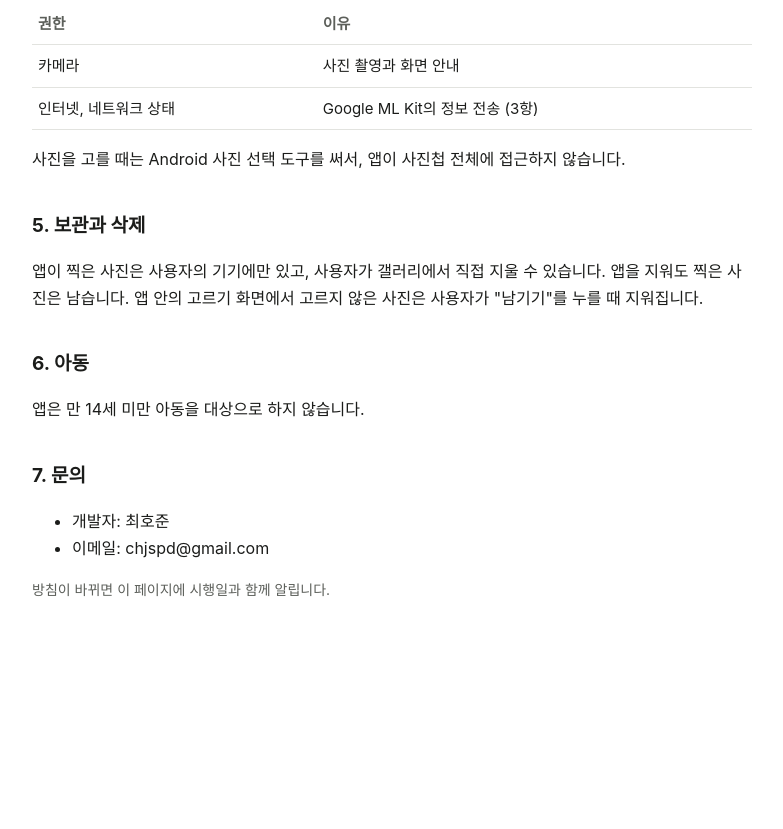
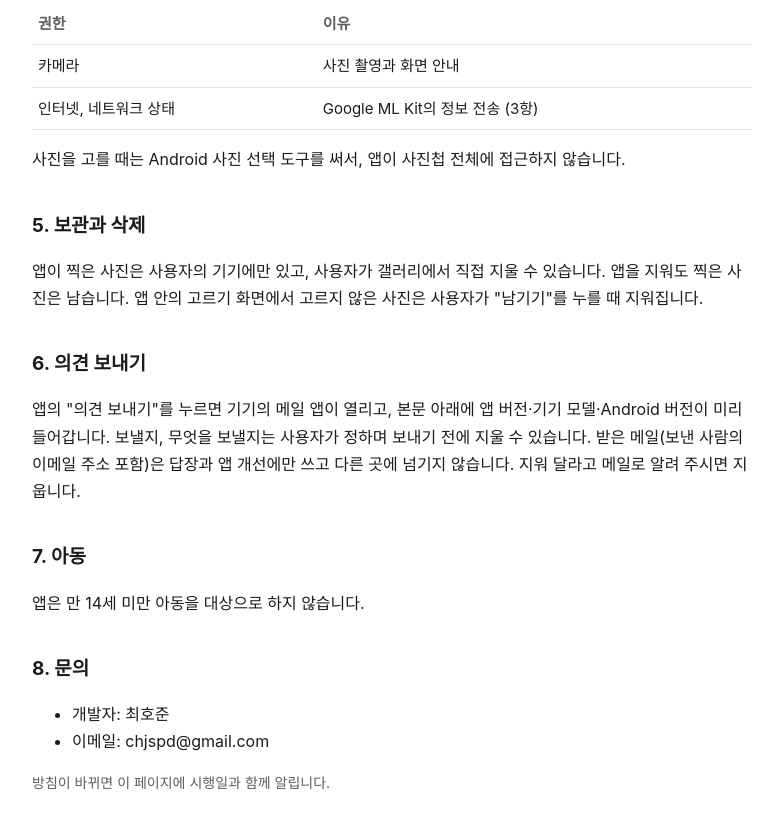
Before and after one commit to helloiamhojun/bfcam-privacy, a plain HTML site: page index.html in a window 1280 px wide. Shown: the part 1063-1892 px from the top of the page, without its empty margins (248-1031 px from the left). Before the commit the page ends 1743 px from the top, so only its background shows below. Drawn offline with Linux system fonts and the light colour scheme.

Commit message:
의견 보내기 항목 추가

```diff
--- a/index.html
+++ b/index.html
@@ -59,10 +59,13 @@
   <h2>5. 보관과 삭제</h2>
   <p>앱이 찍은 사진은 사용자의 기기에만 있고, 사용자가 갤러리에서 직접 지울 수 있습니다. 앱을 지워도 찍은 사진은 남습니다. 앱 안의 고르기 화면에서 고르지 않은 사진은 사용자가 "남기기"를 누를 때 지워집니다.</p>
 
-  <h2>6. 아동</h2>
+  <h2>6. 의견 보내기</h2>
+  <p>앱의 "의견 보내기"를 누르면 기기의 메일 앱이 열리고, 본문 아래에 앱 버전·기기 모델·Android 버전이 미리 들어갑니다. 보낼지, 무엇을 보낼지는 사용자가 정하며 보내기 전에 지울 수 있습니다. 받은 메일(보낸 사람의 이메일 주소 포함)은 답장과 앱 개선에만 쓰고 다른 곳에 넘기지 않습니다. 지워 달라고 메일로 알려 주시면 지웁니다.</p>
+
+  <h2>7. 아동</h2>
   <p>앱은 만 14세 미만 아동을 대상으로 하지 않습니다.</p>
 
-  <h2>7. 문의</h2>
+  <h2>8. 문의</h2>
   <ul>
     <li>개발자: 최호준</li>
     <li>이메일: chjspd@gmail.com</li>
```
